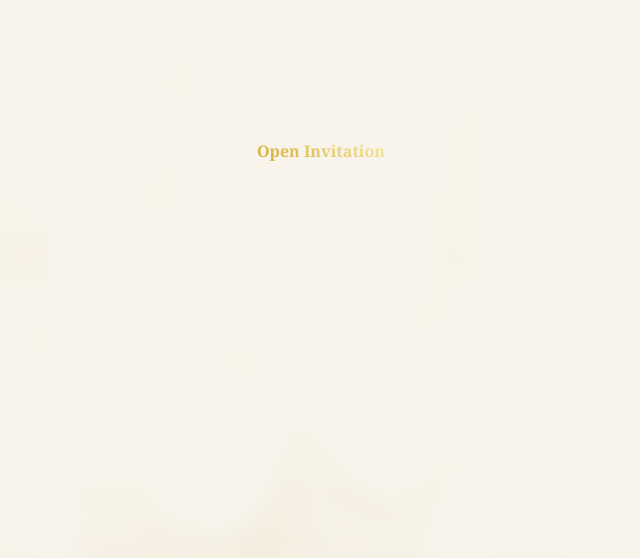
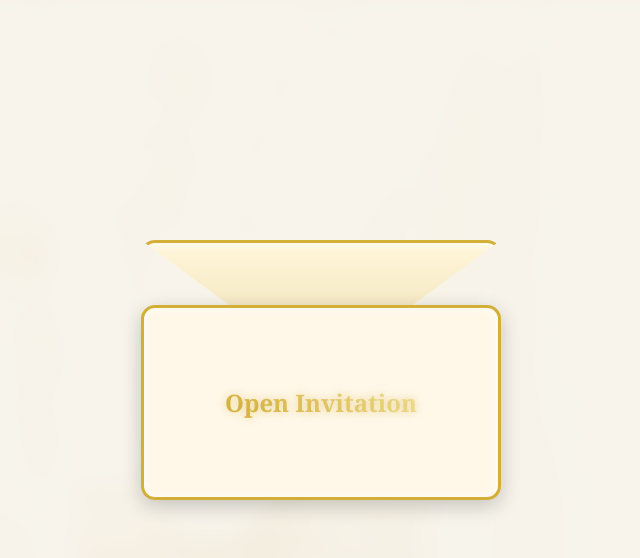
Before and after one commit to RafGaming/Wedding-Invite, a Next.js app: page / in a window 1280 px wide. Shown: the top 558 px of the page, without its empty margins (319-959 px from the left). Built offline with nearby package versions, Linux system fonts and the light colour scheme.

Commit message:
Update globals.css

```diff
--- a/app/globals.css
+++ b/app/globals.css
@@ -43,6 +43,91 @@ body {
   animation: sparkleFloat 3s linear infinite;
   opacity: 0.8;
 }
+/* WRAPPER */
+.lux-wrapper {
+  display: flex;
+  justify-content: center;
+  padding-top: 100px;
+}
+
+/* ENVELOPE BODY */
+.lux-envelope {
+  position: relative;
+  width: 360px;
+  height: 260px;
+  cursor: pointer;
+  transform-style: preserve-3d;
+  perspective: 1500px;
+  transition: transform 0.4s ease;
+}
+
+.lux-envelope:hover {
+  transform: scale(1.06);
+}
+
+/* FLAP */
+.lux-flap {
+  position: absolute;
+  top: 0;
+  width: 100%;
+  height: 60%;
+  background: linear-gradient(180deg, #fff6da, #e9d9a7);
+  clip-path: polygon(0 0, 100% 0, 50% 85%);
+  border-top-left-radius: 14px;
+  border-top-right-radius: 14px;
+  border: 3px solid #d4af37;
+  border-bottom: none;
+  transform-origin: top center;
+  transition: transform 1s ease;
+  box-shadow: inset 0 2px 10px rgba(255,255,255,0.7);
+}
+
+/* BODY DESIGN */
+.lux-body {
+  position: absolute;
+  bottom: 0;
+  width: 100%;
+  height: 75%;
+  background: #fff8e9;
+  border-radius: 14px;
+  border: 3px solid #d4af37;
+  box-shadow:
+    0 6px 20px rgba(0,0,0,0.2),
+    inset 0 0 10px rgba(255,255,255,0.7);
+  display: flex;
+  justify-content: center;
+  align-items: center;
+}
+
+/* TEXT */
+.lux-open {
+  font-size: 24px;
+  text-shadow: 0 0 8px rgba(212, 175, 55, 0.5);
+}
+
+/* OPEN ANIMATION */
+.lux-envelope:active .lux-flap {
+  transform: rotateX(170deg);
+}
+
+/* CARD CONTAINER */
+.lux-card-container {
+  animation: floatUp 0.8s ease forwards;
+}
+
+@keyframes floatUp {
+  from { opacity: 0; transform: translateY(30px); }
+  to { opacity: 1; transform: translateY(0); }
+}
+
+.fade-in-soft {
+  animation: fadeInSoft 1s ease-in-out forwards;
+}
+
+@keyframes fadeInSoft {
+  from { opacity: 0; filter: blur(10px); }
+  to { opacity: 1; filter: blur(0); }
+}
 
 @keyframes sparkleFloat {
   from { transform: translateY(0) scale(1); opacity: 1; }
```
